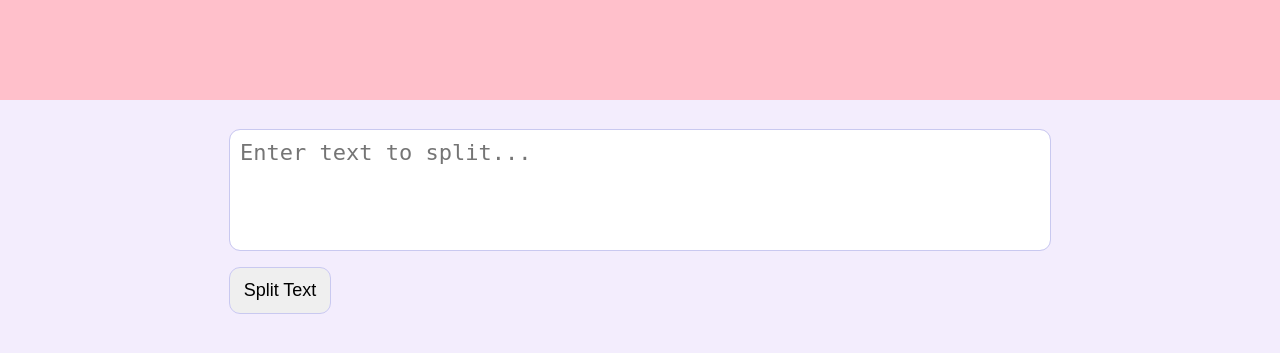
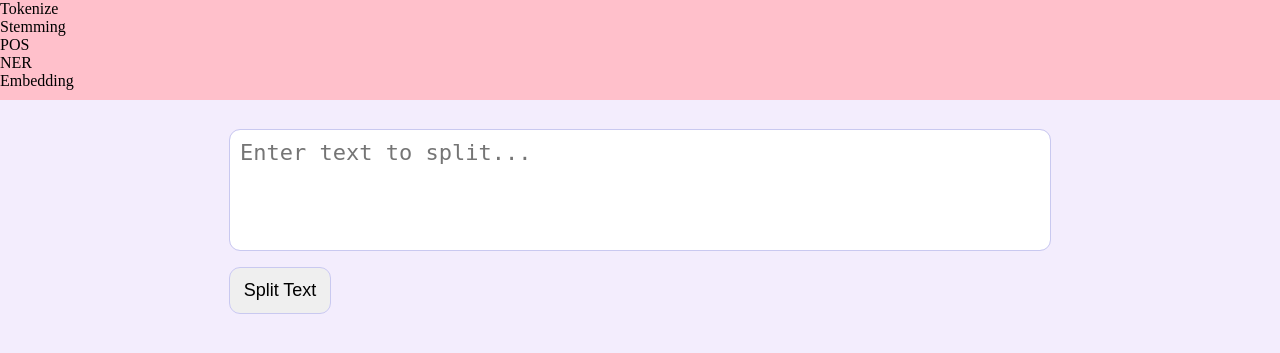
Before and after one commit to raichu03/nlp_process, a FastAPI app: page / in a window 1280 px wide. Shown: the top 353 px of the page. Run offline with FastAPI, Linux system fonts and the light colour scheme; parts of the project's set-up code (start-up, migrations or seed data) failed here and were passed over.

Commit message:
added UI to display text processing

```diff
--- a/app/templates/index.html
+++ b/app/templates/index.html
@@ -7,7 +7,13 @@
     <link rel="stylesheet" href="../static/css/index.css">
 </head>
 <body>
-    <nav></nav>
+    <nav>
+        <div class="task active" id="tokens-btn">Tokenize</div>
+        <div class="task" id="stemming-btn">Stemming</div>
+        <div class="task" id="pos-btn">POS</div>
+        <div class="task" id="ner-btn">NER</div>
+        <div class="embed-btn">Embedding</div>
+    </nav>
     <main>
         <div class="input-section" id="input-section">
             <textarea class="text-input" id="text-input" rows="4" placeholder="Enter text to split..."></textarea>
@@ -15,7 +21,9 @@
             <button id="split-btn">Split Text</button>
         </div>
 
-        <div class="output-section" id="output-section"></div>
+        <div class="output-section" id="output-section">
+
+        </div>
     </main>
 
     <script src="../static/js/index.js"></script>
```
